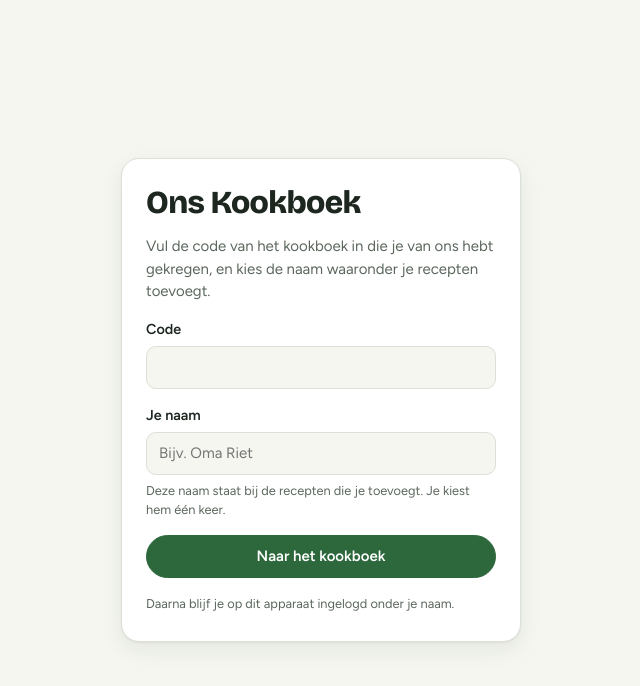
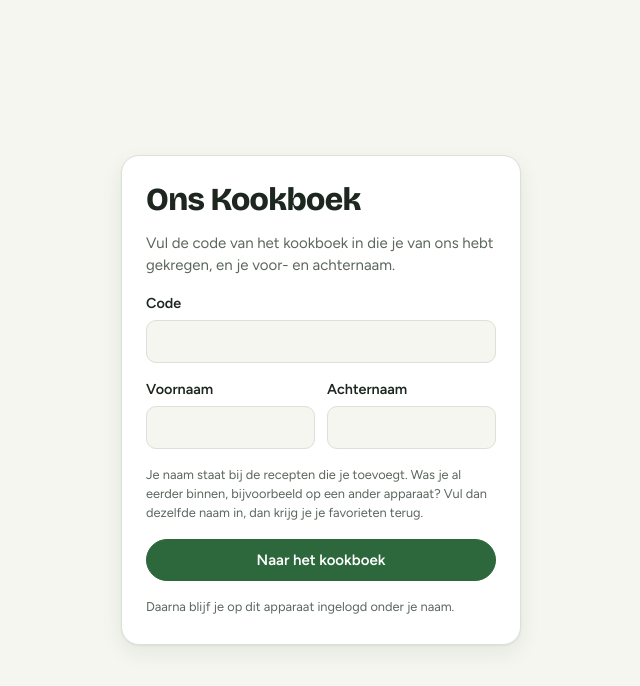
Before and after one commit to Stormriderguy/OnsKookboek, a React (Vite) app: page / in a window 1280 px wide. Shown: the top 686 px of the page, without its empty margins (319-959 px from the left). Built offline with nearby package versions, Linux system fonts and the light colour scheme; no server answers.

Commit message:
Voor- en achternaam vragen; bestaande naam neemt het eigen account terug

```diff
--- a/src/components/Join.tsx
+++ b/src/components/Join.tsx
@@ -8,18 +8,27 @@ function isIosBrowser(): boolean {
   return ios && !standalone;
 }
 
-/** One-time entry: a code from the owner proves access, the person picks their own name. */
+/**
+ * Entry with the shared code plus first and last name.
+ * Entering a name that already exists brings back that person's account (new device, cleared browser).
+ */
 export function Join({ onJoined }: { onJoined: (name: string) => void }) {
   const db = supabase!;
   const [code, setCode] = useState("");
-  const [name, setName] = useState("");
+  const [first, setFirst] = useState("");
+  const [last, setLast] = useState("");
   const [busy, setBusy] = useState(false);
   const [err, setErr] = useState("");
 
   async function submit(e: FormEvent) {
     e.preventDefault();
-    if (!code.trim() || !name.trim()) {
-      setErr("Vul de code en je naam in.");
+    const name = `${first.trim()} ${last.trim()}`.trim();
+    if (!code.trim()) {
+      setErr("Vul de code in.");
+      return;
+    }
+    if (!first.trim() || !last.trim()) {
+      setErr("Vul je voornaam en je achternaam in.");
       return;
     }
     setErr("");
@@ -46,13 +55,13 @@ export function Join({ onJoined }: { onJoined: (name: string) => void }) {
       if (joined.error || !result) {
         setErr("Het is niet gelukt. Controleer je verbinding en probeer het opnieuw.");
       } else if (result.ok) {
-        onJoined(result.name || name.trim());
+        onJoined(result.name || name);
       } else {
         setErr(
           {
             invalid_code: "Deze code klopt niet. Controleer de code die je hebt gekregen.",
-            name_taken: "Deze naam is al in gebruik. Kies een andere naam.",
-            invalid_name: "Kies een naam van maximaal 40 tekens.",
+            name_taken: "Dat lukte net niet. Probeer het nog een keer.",
+            invalid_name: "Vul je voornaam en je achternaam in.",
             too_many_attempts: "Te veel foute codes op dit apparaat. Vraag de eigenaar om hulp.",
           }[result.error ?? ""] ?? "Het is niet gelukt. Probeer het opnieuw.",
         );
@@ -66,7 +75,7 @@ export function Join({ onJoined }: { onJoined: (name: string) => void }) {
     <div className="gate">
       <form className="gate-card" onSubmit={submit} noValidate>
         <h1>Ons Kookboek</h1>
-        <p>Vul de code van het kookboek in die je van ons hebt gekregen, en kies de naam waaronder je recepten toevoegt.</p>
+        <p>Vul de code van het kookboek in die je van ons hebt gekregen, en je voor- en achternaam.</p>
         {isIosBrowser() && (
           <p className="note">
             Op een iPhone of iPad: zet de app eerst op je beginscherm (Delen → <strong>Zet op beginscherm</strong>) en vul de code dáár
@@ -86,20 +95,36 @@ export function Join({ onJoined }: { onJoined: (name: string) => void }) {
             onChange={(e) => setCode(e.target.value)}
           />
         </div>
+        <div className="row2">
           <div className="field">
-          <label htmlFor="join-name">Je naam</label>
+            <label htmlFor="join-first">Voornaam</label>
             <input
               className="in"
-            id="join-name"
-            autoComplete="nickname"
+              id="join-first"
+              autoComplete="given-name"
               autoCapitalize="words"
               maxLength={40}
-            placeholder="Bijv. Oma Riet"
-            value={name}
-            onChange={(e) => setName(e.target.value)}
+              value={first}
+              onChange={(e) => setFirst(e.target.value)}
             />
-          <span className="hint">Deze naam staat bij de recepten die je toevoegt. Je kiest hem één keer.</span>
           </div>
+          <div className="field">
+            <label htmlFor="join-last">Achternaam</label>
+            <input
+              className="in"
+              id="join-last"
+              autoComplete="family-name"
+              autoCapitalize="words"
+              maxLength={40}
+              value={last}
+              onChange={(e) => setLast(e.target.value)}
+            />
+          </div>
+        </div>
+        <span className="hint">
+          Je naam staat bij de recepten die je toevoegt. Was je al eerder binnen, bijvoorbeeld op een ander apparaat? Vul dan dezelfde
+          naam in, dan krijg je je favorieten terug.
+        </span>
         {err && <p className="err" role="alert">{err}</p>}
         <button className="btn primary" type="submit" disabled={busy}>
           {busy ? "Even geduld…" : "Naar het kookboek"}
```
Also changed, not shown: 2 other files (tests, documents, lock files or other folders). Lines whose indentation alone changed are shown as unchanged.
